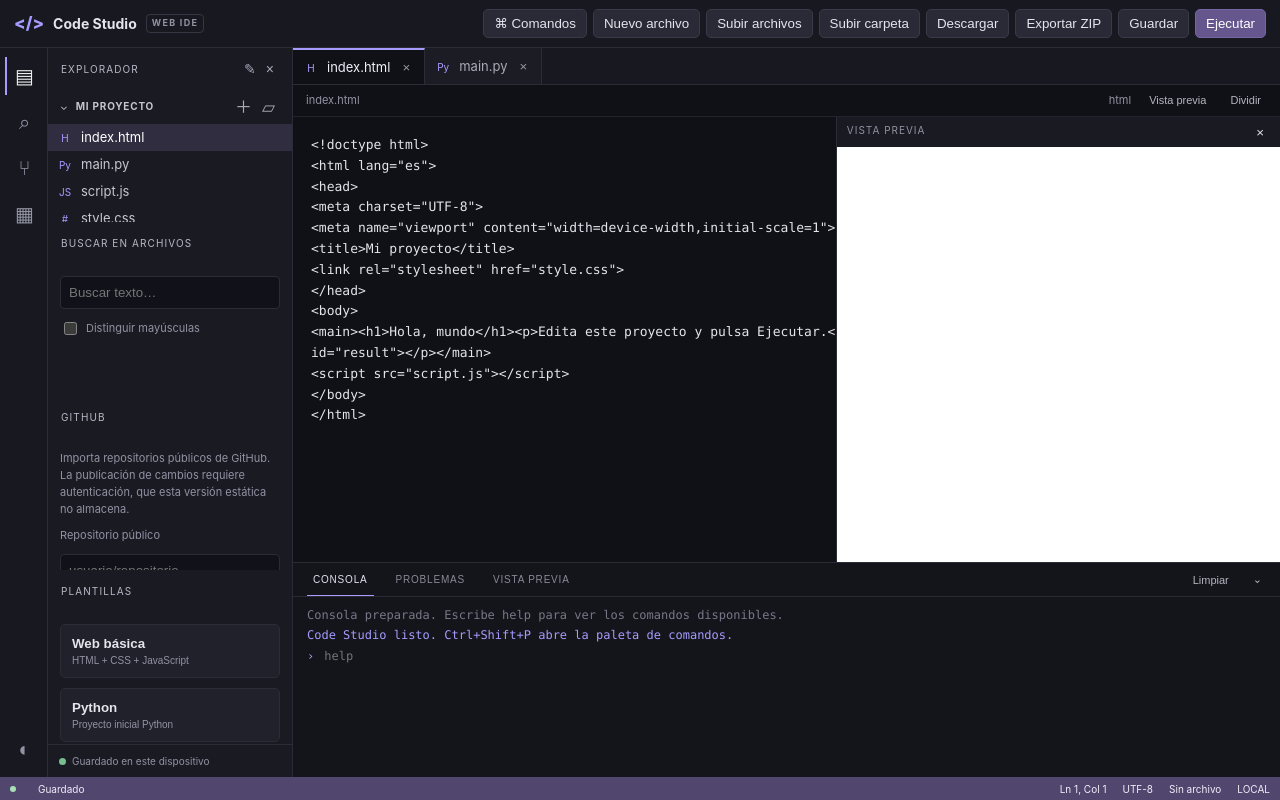
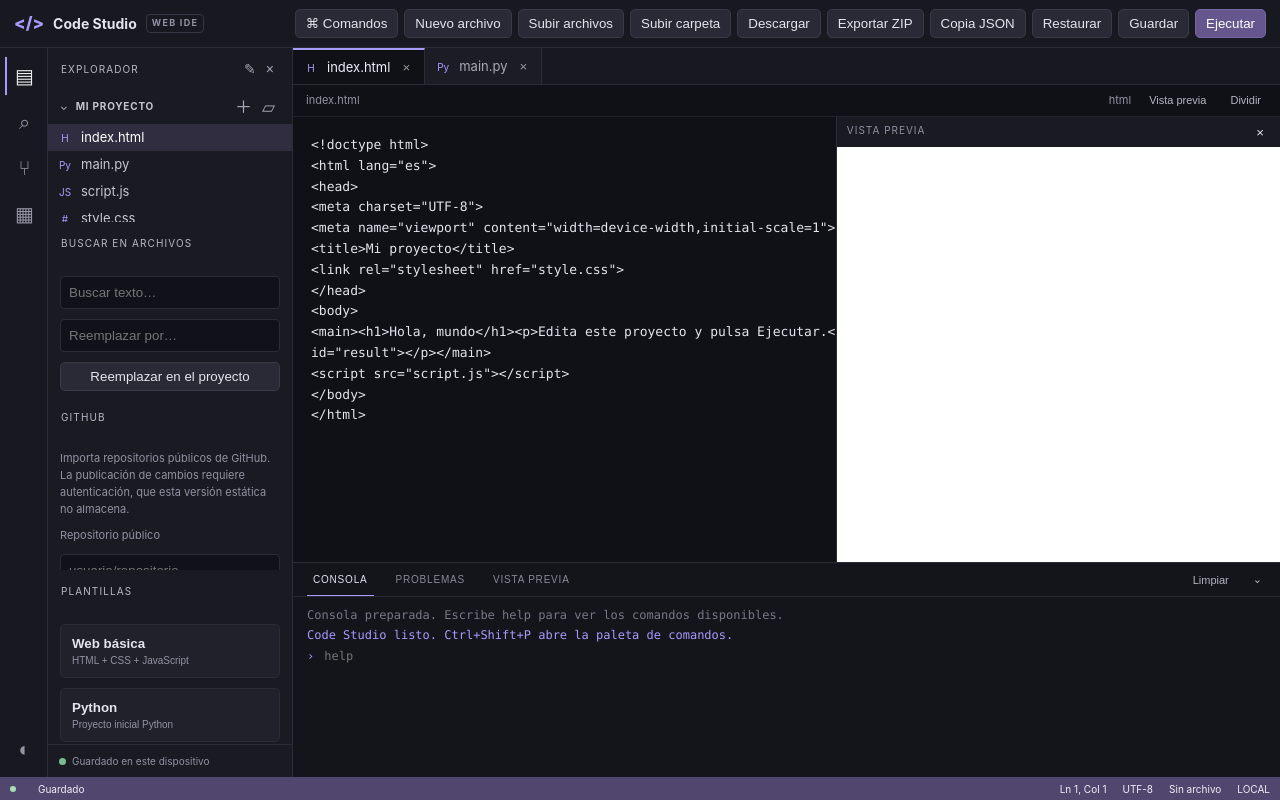
Before and after one commit to Charizard2026/CodeStudio, a plain HTML site: page index.html in a window 1280 px wide. Drawn offline with nearby package versions, Linux system fonts and the light colour scheme.

Commit message:
feat: add project backup and replace controls

```diff
--- a/index.html
+++ b/index.html
@@ -14,7 +14,7 @@
  <div class="brand"><span class="brand-mark">&lt;/&gt;</span><span>Code Studio</span><span class="brand-tag">WEB IDE</span></div>
  <div class="top-actions">
   <button id="command-button" title="Paleta de comandos (Ctrl+Shift+P)">⌘ Comandos</button>
-  <button id="new-file">Nuevo archivo</button><button id="upload-files">Subir archivos</button><button id="upload-folder">Subir carpeta</button><button id="download-current">Descargar</button><button id="project-export" class="quiet">Exportar ZIP</button><button id="save-file" class="quiet">Guardar</button><button id="run-code" class="run-button">Ejecutar</button>
+  <button id="new-file">Nuevo archivo</button><button id="upload-files">Subir archivos</button><button id="upload-folder">Subir carpeta</button><button id="download-current">Descargar</button><button id="project-export" class="quiet">Exportar ZIP</button><button id="backup-export" class="quiet">Copia JSON</button><button id="backup-import" class="quiet">Restaurar</button><button id="save-file" class="quiet">Guardar</button><button id="run-code" class="run-button">Ejecutar</button>
  </div>
 </header>
 <div class="workspace">
@@ -32,7 +32,7 @@
    <div id="file-tree" class="file-tree"></div>
   </section>
   <section class="sidebar-view" id="view-search" hidden>
-   <div class="side-heading">BUSCAR EN ARCHIVOS</div><div class="sidebar-content"><input id="search-query" placeholder="Buscar texto…"><label class="checkline"><input id="search-case" type="checkbox"> Distinguir mayúsculas</label><div id="search-results"></div></div>
+   <div class="side-heading">BUSCAR EN ARCHIVOS</div><div class="sidebar-content"><input id="search-query" placeholder="Buscar texto…"><input id="replace-query" placeholder="Reemplazar por…"><button id="replace-all" class="wide-button">Reemplazar en el proyecto</button><div id="search-count" class="help-text">0 coincidencias</div><label class="checkline"><input id="search-case" type="checkbox"> Distinguir mayúsculas</label><div id="search-results"></div></div>
   </section>
   <section class="sidebar-view" id="view-github" hidden>
    <div class="side-heading">GITHUB</div><div class="sidebar-content">
@@ -70,6 +70,6 @@
 <footer class="statusbar"><div><span class="status-dot"></span><span id="status-message">Listo</span></div><div><span id="cursor-position">Ln 1, Col 1</span><span>UTF-8</span><span id="status-language">Sin archivo</span><span id="status-branch">LOCAL</span></div></footer>
 </div>
 <div class="modal-backdrop" id="command-modal" hidden><div class="command-box"><input id="command-filter" placeholder="Escribe un comando…"><div id="command-list"></div><div class="modal-hint">↑ ↓ para navegar · Enter para ejecutar · Esc para cerrar</div></div></div>
-<input id="file-input" type="file" multiple hidden><input id="folder-input" type="file" webkitdirectory directory multiple hidden>
+<input id="file-input" type="file" multiple hidden><input id="folder-input" type="file" webkitdirectory directory multiple hidden><input id="backup-input" type="file" accept=".json,application/json" hidden>
 <script src="./app.js"></script><script src="./file-manager.js"></script>
 </body></html>
```
